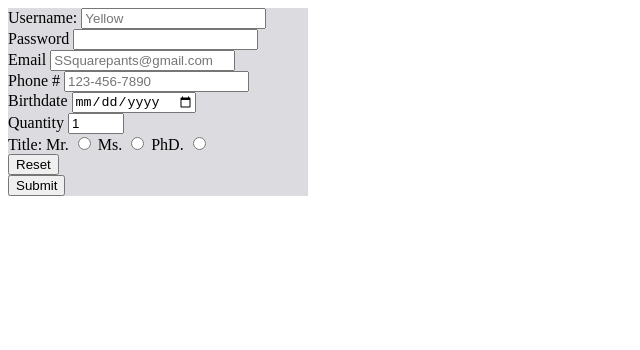
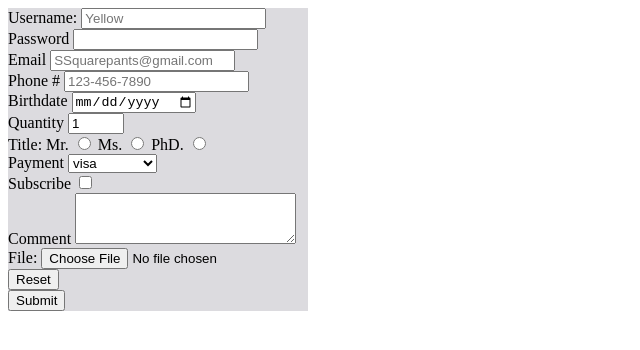
Before and after one commit to Julissa3/Form-intro, a plain HTML site: page index.html in a window 1280 px wide. Shown: the whole page, without its empty margins (0-640 px from the left). Drawn offline with Linux system fonts and the light colour scheme.

Commit message:
added more content

```diff
--- a/index.html
+++ b/index.html
@@ -40,6 +40,22 @@
 
         <label for="PhD.">PhD.</label>
         <input type="radio" id="PhD." value="PhD."> <br>
+        <!-- drop down Menu -->
+        <label for="Payment">Payment</label>
+        <select name="" id="Payment">
+            <option value="visa">visa</option>
+            <option value="mastercard">Mastercard</option>
+            <option value="giftcard"> Giftcard</option>
+        </select><br>
+
+        <label for="Subscribe">Subscribe</label>
+        <input type="checkbox" id="Subscribe"><br>
+
+        <label for="comment">Comment</label>
+        <textarea name="" id="comment" cols="25" rows="3"></textarea>
+
+        <label for="file">File:</label>
+        <input type="file" id="file"><br>
 
         <input type="reset"><br>
         <input type="submit"><br>
```
